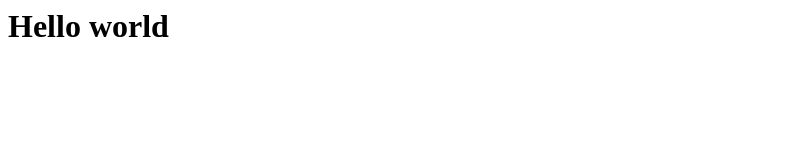
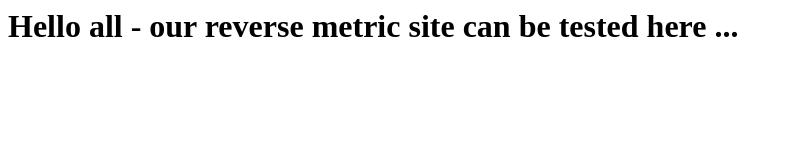
Before and after one commit to vlbthambawita/reverse_metrics, a plain HTML site: page index.html in a window 1280 px wide. Shown: the whole page, without its empty margins (0-792 px from the left). Drawn offline with Linux system fonts and the light colour scheme.

Commit message:
first mesage

```diff
--- a/index.html
+++ b/index.html
@@ -1 +1 @@
-<h1>Hello world</h1>
+<h1>Hello all -  our reverse metric site can be tested here ...</h1>
```
